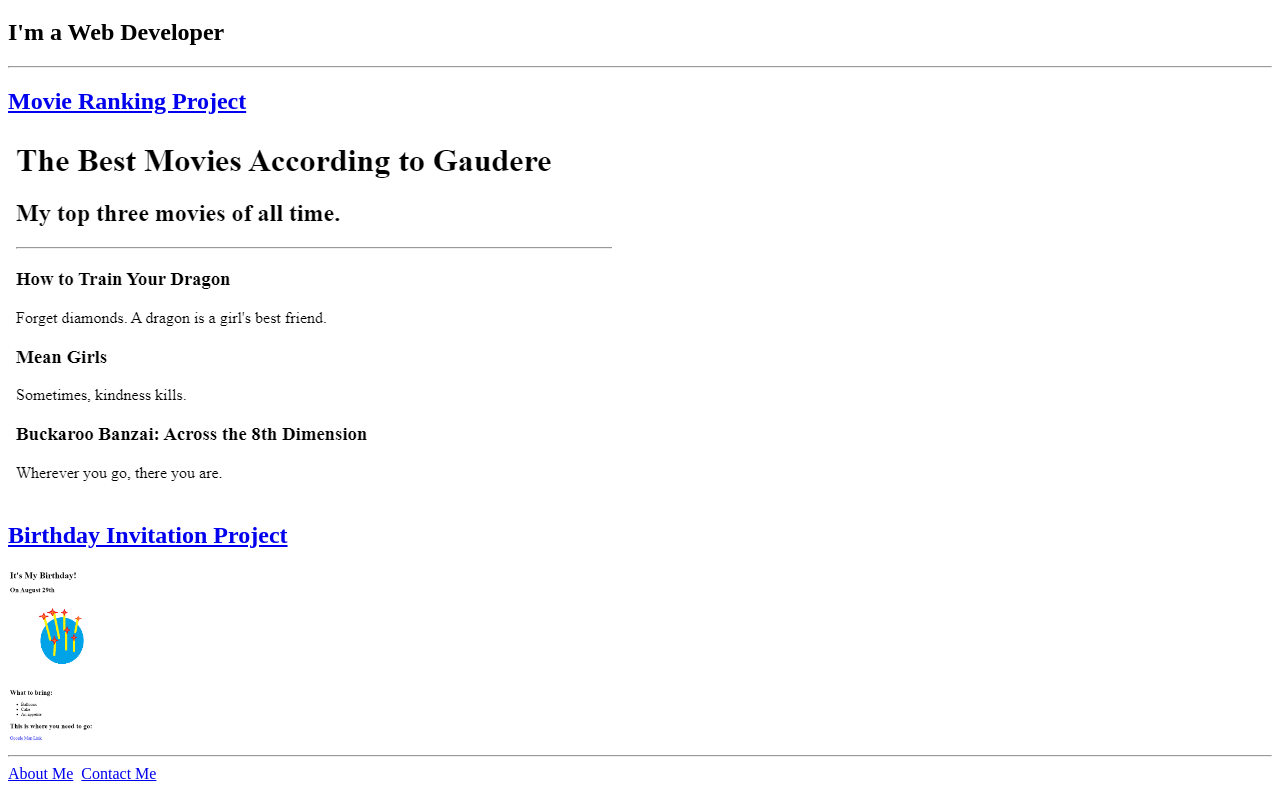
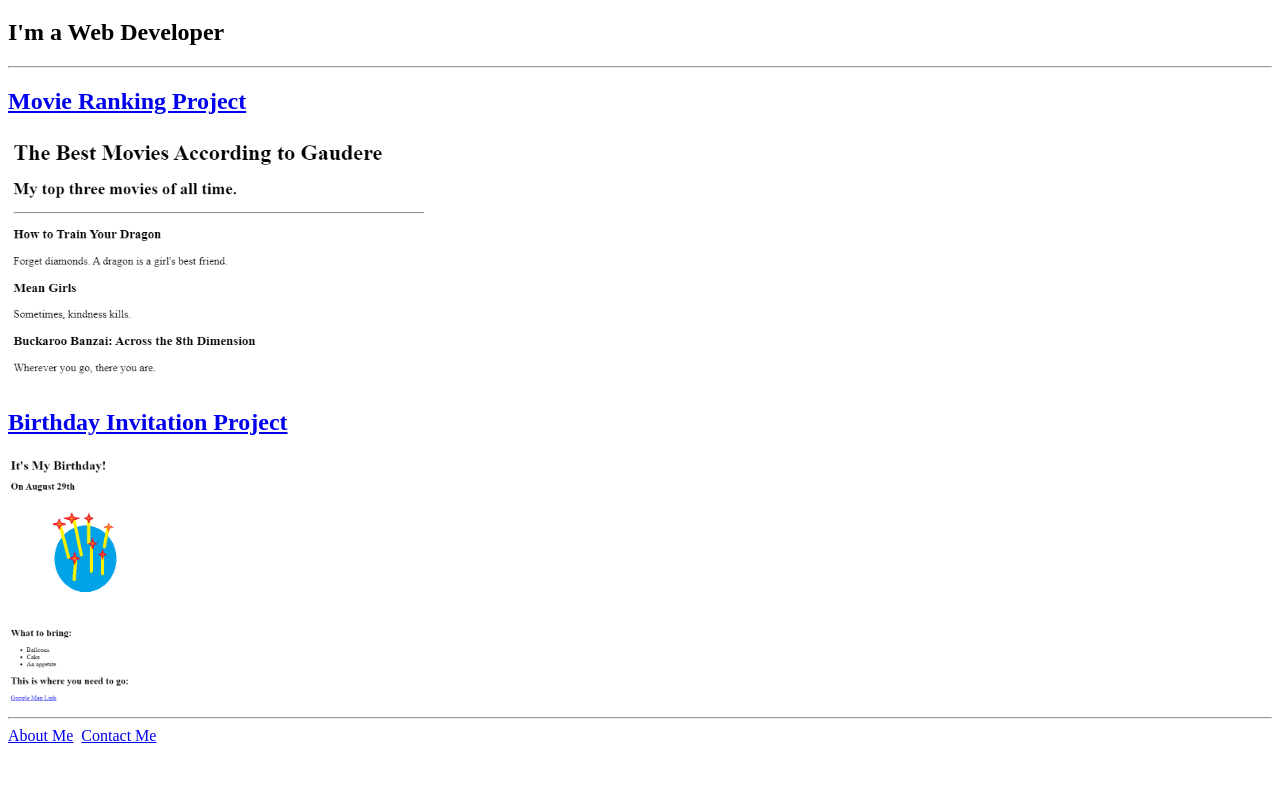
Before and after one commit to tishannbrush/html-portfolio, a plain HTML site: page index.html in a window 1280 px wide. Shown: the part 61-852 px from the top of the page. After the commit the page ends 814 px from the top, so only its background shows below. Drawn offline with Linux system fonts and the light colour scheme.

Commit message:
Update index.html

```diff
--- a/index.html
+++ b/index.html
@@ -14,12 +14,12 @@
 
 <!-- TODO 3: Take screenshots of your project previews and add the images to the images folder -->
 <H2><a href="./public/movie-ranking.html">Movie Ranking Project</a></H2>
-<a href="./public/movie-ranking.html"><img src="./assets/images/movie-ranking.png" alt="picture of movie-ranking website"></a>
+<a href="./public/movie-ranking.html"><img src="./assets/images/movie-ranking.png" height=250 alt="picture of movie-ranking website"></a>
 <!-- TODO 4: Add titles/subtitles etc. -->
 
 <!-- TODO 5: Add a link to the project pages -->
 <H2><a href="./public/birthday-invite.html">Birthday Invitation Project</a></H2>
-<a href="./public/birthday-invite.html"><img src="./assets/images/birthday-invite.png" height=175 alt="picture of birthday invitation website"></a>
+<a href="./public/birthday-invite.html"><img src="./assets/images/birthday-invite.png" height=250 alt="picture of birthday invitation website"></a>
 
 <!-- TODO 6: Add images to show the project previews
 HINT for TODO 6: You can use the height attribute set to 200 to make the image smaller:
```
